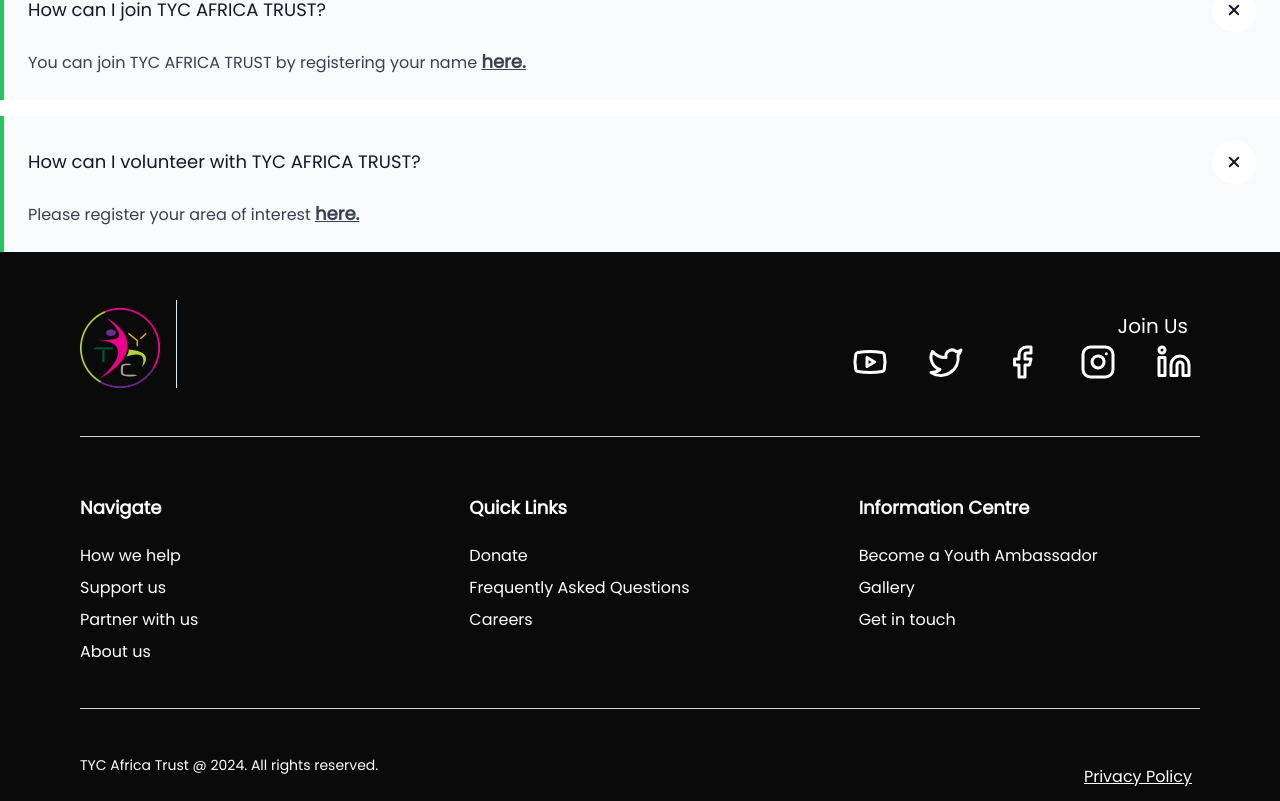
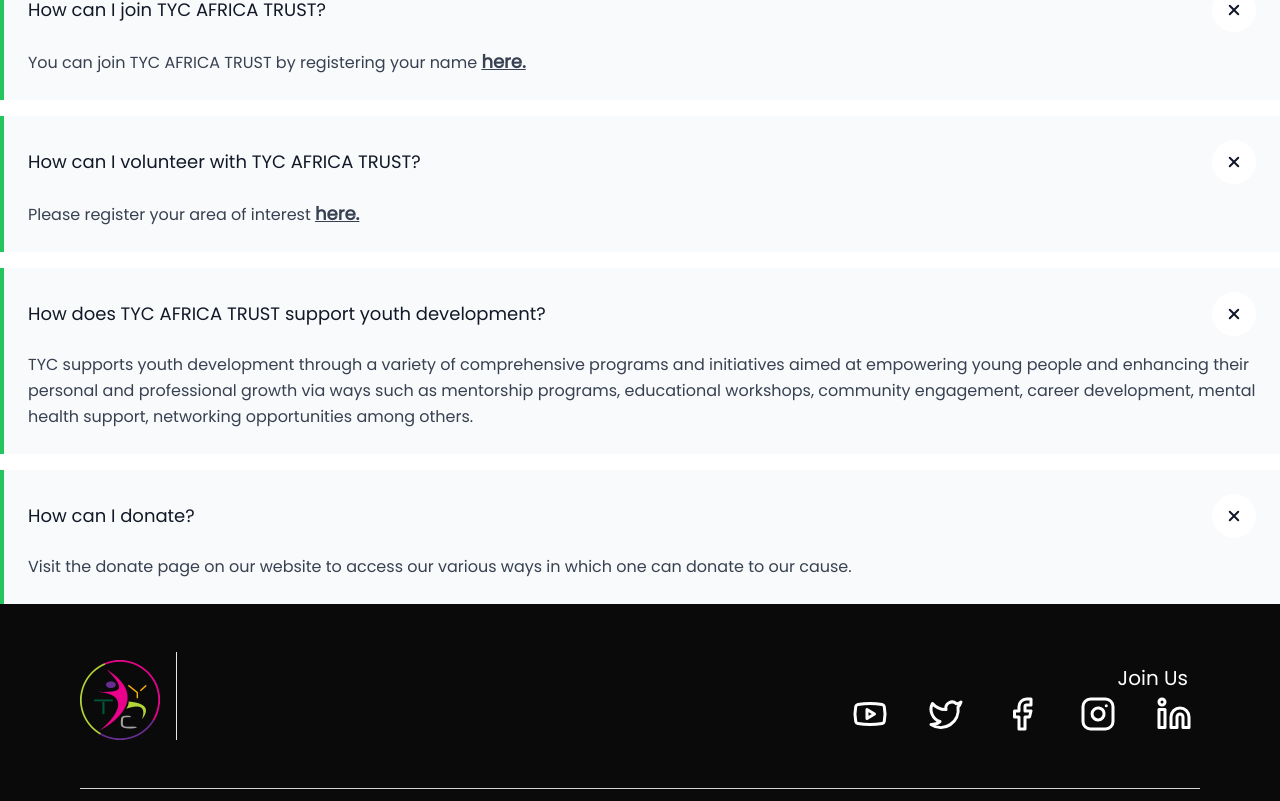
Before and after one commit to BabaMboga/TYC-main, a Next.js app: page /frequently-asked-questions in a window 1280 px wide. Shown: the part 431-1232 px from the top of the page. Built offline with nearby package versions, Linux system fonts and the light colour scheme.

Commit message:
Added two more questions

```diff
--- a/components/frequently-asked-questions/FAQ.tsx
+++ b/components/frequently-asked-questions/FAQ.tsx
@@ -102,6 +102,72 @@ const FrequentlyAskedQuestions = () => {
                         </a>
                     </p>
                 </details>
+
+                <details
+                    className="group border-s-4 border-green-500 bg-gray-50 p-6 [&_summary::-webkit-details-marker]:hidden"
+                    open
+                >
+                    <summary className="flex cursor-pointer items-center justify-between gap-1.5">
+                        <h2 className="text-lg font-medium text-gray-900">
+                            How does TYC AFRICA TRUST support youth development?
+                        </h2>
+
+                        <span className="shrink-0 rounded-full bg-white p-1.5 text-gray-900 sm:p-3">
+                            <svg
+                                xmlns="http://www.w3.org/2000/svg"
+                                className="size-5 shriink-0 transition duration-300 group-open:-rotate-45"
+                                viewBox="0 0 20 20"
+                                fill="currentColor"
+                            >
+                                <path
+                                    fillRule="evenodd"
+                                    d="M10 3a1 1 0 011 1v5h5a1 1 0 110 2h-5v5a1 1 0 11-2 0v-5H4a1 1 0 110-2h5V4a1 1 0 011-1z"
+                                    clipRule="evenodd"
+                                />
+                            </svg>
+                        </span>
+                    </summary>
+
+                    <p className="mt-4 leading-relaxed text-gray-700">
+                        TYC supports youth development through a variety of comprehensive programs and
+                        initiatives aimed at empowering young people and enhancing their personal and
+                        professional growth via ways such as mentorship programs, educational workshops,
+                        community engagement, career development, mental health support, networking opportunities
+                        among others.
+                    </p>
+                </details>
+
+                <details
+                    className="group border-s-4 border-green-500 bg-gray-50 p-6 [&_summary::-webkit-details-marker]:hidden"
+                    open
+                >
+                    <summary className="flex cursor-pointer items-center justify-between gap-1.5">
+                        <h2 className="text-lg font-medium text-gray-900">
+                            How can I donate?
+                        </h2>
+
+                        <span className="shrink-0 rounded-full bg-white p-1.5 text-gray-900 sm:p-3">
+                            <svg
+                                xmlns="http://www.w3.org/2000/svg"
+                                className="size-5 shriink-0 transition duration-300 group-open:-rotate-45"
+                                viewBox="0 0 20 20"
+                                fill="currentColor"
+                            >
+                                <path
+                                    fillRule="evenodd"
+                                    d="M10 3a1 1 0 011 1v5h5a1 1 0 110 2h-5v5a1 1 0 11-2 0v-5H4a1 1 0 110-2h5V4a1 1 0 011-1z"
+                                    clipRule="evenodd"
+                                />
+                            </svg>
+                        </span>
+                    </summary>
+
+                    <p className="mt-4 leading-relaxed text-gray-700">
+                        Visit the donate page on our website to access our various ways in which one can donate to our cause.
+                    </p>
+                </details>
+
+
             </div>
         </>
     );
```
